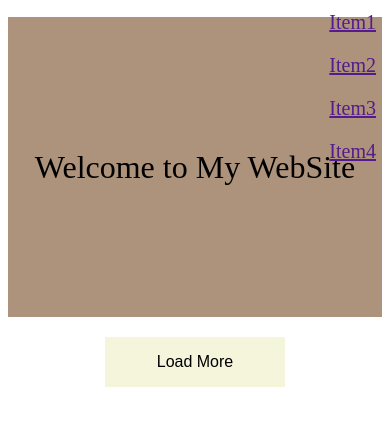
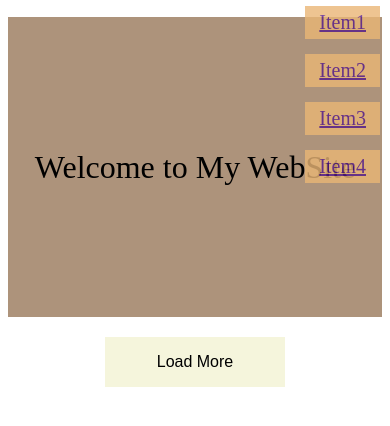
Before and after one commit to daisyleemoon/wehelp-assignments, a plain HTML site: page week-1/index.html in a window 390 px wide. Both pictures are taken after a click on the picture 349 px from the left and 30 px from the top of the page. Shown: the part 54-480 px from the top of the page. Drawn offline with Linux system fonts and the light colour scheme; no server answers.

Commit message:
fixed width:under 600px navbar CSS

```diff
--- a/week-1/style.css
+++ b/week-1/style.css
@@ -149,6 +149,10 @@ nav img {
 
   li {
     padding: 5px 0 5px 0;
+    border: solid 1px round;
+    background-color: #eab676;
+    opacity: 0.8;
+    box-shadow: bisque;
   }
 
   nav img {
@@ -161,12 +165,14 @@ nav img {
 
   .ulMenu {
     display: grid;
+    margin: 0 10px 0 0;
+    padding: 0;
     grid-auto-columns: 1fr 1fr 1fr 1fr;
-    grid-row-gap: 10px;
+    grid-row-gap: 15px;
     position: absolute;
     text-align: center;
     z-index: 1;
     right: 0;
-    top: 40px;
+    top: 60px;
   }
 }
```
